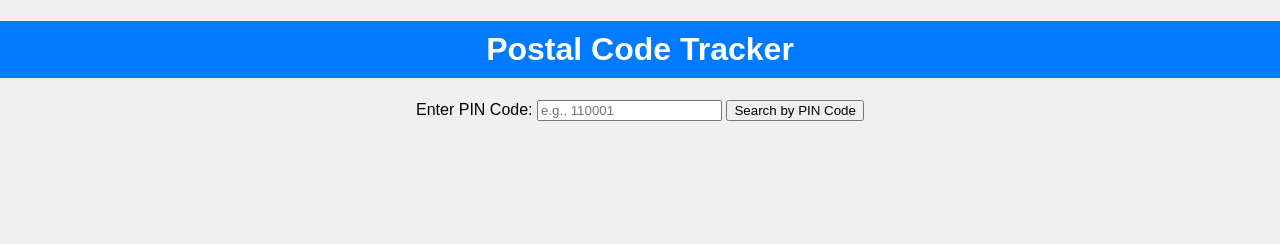
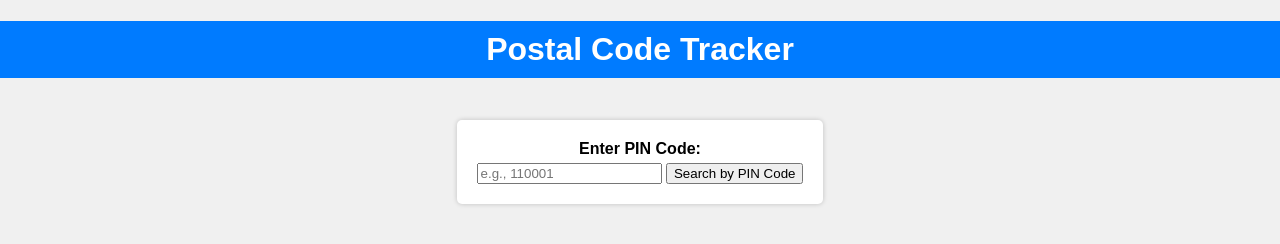
Before and after one commit to Korirhillary/Pincode-Tracker, a plain HTML site: page index.html in a window 1280 px wide. Drawn offline with Linux system fonts and the light colour scheme.

Commit message:
styling form-container

```diff
--- a/style.css
+++ b/style.css
@@ -11,3 +11,17 @@ body {
     color: #fff;
     padding: 10px;
   }
+  .form-container {
+    background-color: #fff;
+    padding: 20px;
+    border-radius: 5px;
+    box-shadow: 0 0 5px rgba(0, 0, 0, 0.2);
+    margin: 20px;
+    display: inline-block;
+  }
+
+  label {
+    display: block;
+    margin-bottom: 5px;
+    font-weight: bold;
+  }
```
